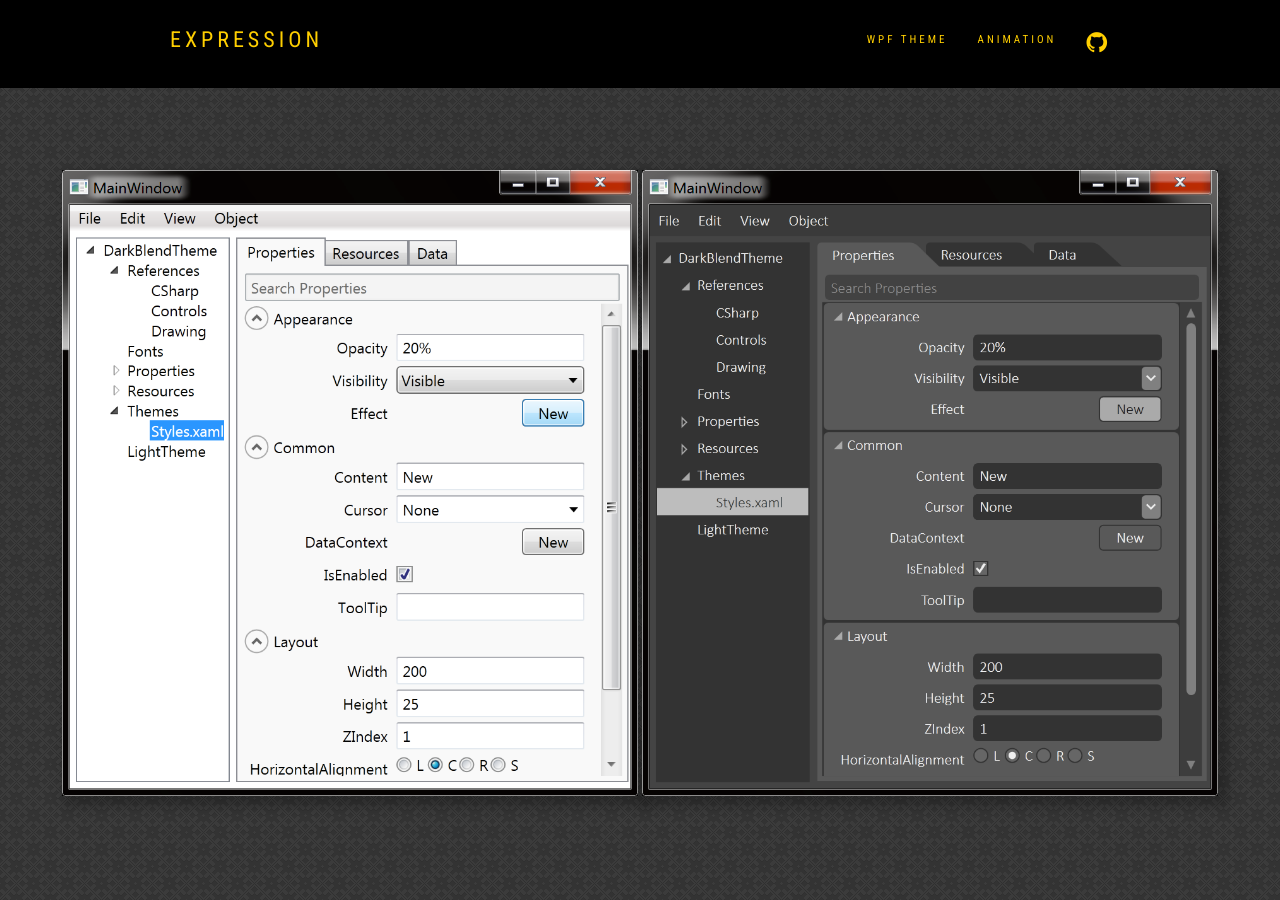
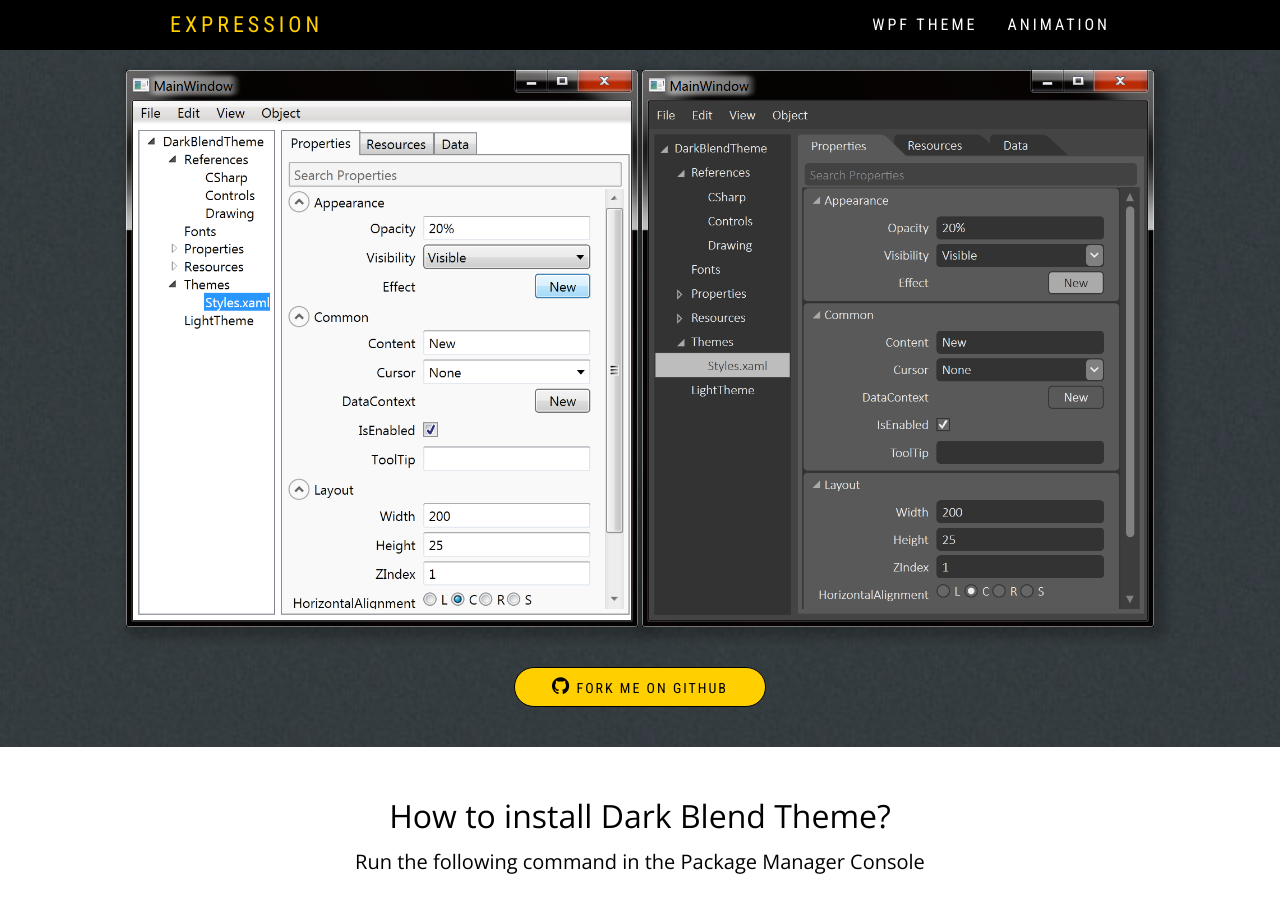
Before and after one commit to DanPristupov/WpfExpressionBlendTheme, a Jekyll site: the page built from index.html, in a window 1280 px wide and 900 px high. Built offline with Jekyll 4.4.1, drawn with Linux system fonts in a browser that asks for light colours; some web fonts are replaced; some of the changed text lies outside the part shown.

Commit message:
Updates website

```diff
--- a/_includes/head.html
+++ b/_includes/head.html
@@ -17,14 +17,29 @@
     <link href="assets/css/animate.css" rel="stylesheet">
     <link href="assets/css/style.css" rel="stylesheet">
     <style type="text/css">
+
         .hs-caption {
             color: black;
-            background-image: url("assets/images/dark_embroidery.png");
+            background-image: url("assets/images/bg1.png");
             background-repeat: repeat-y left top;
         }
 
-        .caption {
-            padding-top: 100px;
+        .expression >a{
+            font-weight: 500;
+            font-size: 14px;
+            margin: 30px 10px 10px 10px;
+        }
+
+        .btn-expression{
+            color: black;
+            background-color: #FFCF00;
+            border-color: black;
+            font-weight: 500;
+            font-size: 13px;
+        }
+
+        .cap-content {
+
         }
 
         .container {
@@ -52,10 +67,15 @@
 
             .controls-image img {
                 max-width: 300px;
-            }
+        }
 
         .black-line {
             background-color: black;
+        }
+
+        .navbar-transparent {
+            padding-top: 0px;
+            padding-bottom: 0px;
         }
 
         .navbar-custom .navbar-brand {
@@ -63,20 +83,23 @@
         }
 
         .navbar-custom .nav li > a {
-            color: #FFCF00;
+            color: white;
+            font-size: 16px;
         }
 
         .main-image {
             display: inline-block;
             margin-left: auto;
             margin-right: auto;
-            width: 45%;
+            width: 40%;
+            max-width: 700px;
         }
 
         #images {
             text-align: center;
             margin-top: 70px;
         }
+
 
         .widget .widget-title {
             border-bottom: 1px dotted #c2c2c2;
@@ -85,18 +108,29 @@
             margin: 30px;
         }
 
-        .module-title .big {
-            font-size: 40px;
+        .module-title-big {
+            color: black;
+            font-size: 32px;
+            margin: 0px;
+        }
+
+        .module-title-small {
+            color: black;
+            font-size: 20px;
+        }
+
+        .title-p {
+            color: black;
+            font-size: 16px;
         }
 
         .divider-y {
             border-top: 1px solid #FFCF00;
-            ;
             margin: 0;
         }
 
         .fa-big {
-            font-size: 24px;
+            font-size: 20px;
         }
     </style>
 </head>
--- a/_includes/header.html
+++ b/_includes/header.html
@@ -5,7 +5,7 @@
 </div>
 
 <!-- Navigation start -->
-<nav class="navbar navbar-custom navbar-transparent navbar-fixed-top black-line" role="navigation">
+<nav class="navbar navbar-custom navbar-fixed-top black-line" role="navigation">
 
     <div class="container">
 
@@ -26,9 +26,9 @@
                 <li><a href="index.html">WPF Theme</a></li>
 
                 <li><a href="wpfanimation.html">Animation</a></li>
-
+                <!--
                 <li><a href="https://github.com/DanPristupov/WpfThemes"><i class="fa fa-big fa-github"></i></a></li>
-
+                -->
             </ul>
         </div>
 
--- a/index.html
+++ b/index.html
@@ -3,10 +3,10 @@
 title: EXPRESSION - XAML themes
 ---
 	<!-- Home start -->
-	<section id="home" class="home-section home-fade home-full-height">
+	<section>
 
-		<div class="hs-caption caption">
-
+		<div class="hs-caption">
+			<div class=" text-center">
 				<div class="row">
 					<div class="col-sm-12">
 						<div id="images">
@@ -15,11 +15,38 @@
 						</div>
 					</div>
 				</div>
+				<div class="row mt-10 mb-30">
+					<div class="expression col-sm-12">
 
+							<a href="https://github.com/DanPristupov/WpfThemes" class="section-scroll btn button btn-expression btn-border-d btn-circle"><i class="fa fa-big fa-github"></i> Fork me on github</a>
+
+					</div>
+				</div><!-- .row -->
+
+
+			</div>
 		</div>
 
 	</section >
 	<!-- Home end -->
+
+	<section class="mt-40 mb-40">
+		<div class="container">
+
+			<div class="row">
+
+				<div class="col-sm-8 col-sm-offset-2 ">
+
+					<p class="module-title-big text-center">How to install Dark Blend Theme?</p>
+					<p class="module-title-small mb-20 text-center">Run the following command in the Package Manager Console </p>
+
+					<pre><code>PM&gt; Install-Package WPFThemes.DarkBlend</code></pre>
+				</div>
+
+			</div><!-- .row -->
+
+		</div>
+	</section>
 
 	<!-- Wrapper start -->
 	<div class="main">
@@ -205,23 +232,6 @@
 		</section>
 		<!--Component end-->
 
-		<section id="news" class="mb-70 mt-70">
-			<div class="container">
-
-				<div class="row">
-
-					<div class="col-sm-12 text-center">
-
-						<h2 class="module-title font-alt mb-20">Make your application look dark and cool <br> with our theme</h2>
-
-						<a href="#about" class="section-scroll btn btn-border-d btn-round">Dark Blend Theme</a>
-					</div>
-
-				</div><!-- .row -->
-
-			</div>
-		</section>
-
 		<!-- DataGrid start -->
 		<section class="module bg-dark-60 pt-0 pb-0" data-background="assets/images/section-7.jpg">
 
@@ -336,51 +346,14 @@
 		</section>
 		<!-- Testimonials end -->
 
-		<!-- Contact start -->
-		<section id="contact" class="module">
+		<section id="news" class="mb-70 mt-70">
 			<div class="container">
 
 				<div class="row">
 
-					<div class="col-sm-6 col-sm-offset-3">
+					<div class="col-sm-12 text-center">
 
-						<h2 class="module-title font-alt">Get in touch</h2>
-
-					</div>
-
-				</div><!-- .row -->
-
-				<div class="row">
-
-					<div class="col-sm-6 col-sm-offset-3">
-
-						<form id="contact-form" role="form" novalidate="">
-
-							<div class="form-group">
-								<label class="sr-only" for="cname">Name</label>
-								<input type="text" id="cname" class="form-control" name="cname" placeholder="Name*" required="" data-validation-required-message="Please enter your name.">
-								<p class="help-block text-danger"></p>
-							</div>
-
-							<div class="form-group">
-								<label class="sr-only" for="cemail">Your Email</label>
-								<input type="email" id="cemail" name="cemail" class="form-control" placeholder="Your E-mail*" required="" data-validation-required-message="Please enter your email address.">
-								<p class="help-block text-danger"></p>
-							</div>
-
-							<div class="form-group">
-								<textarea class="form-control" id="cmessage" name="cmessage" rows="7" placeholder="Message*" required="" data-validation-required-message="Please enter your message."></textarea>
-								<p class="help-block text-danger"></p>
-							</div>
-
-							<div class="text-center">
-								<button type="submit" class="btn btn-block btn-round btn-d">Submit</button>
-							</div>
-
-						</form>
-
-						<!-- Ajax response -->
-						<div id="contact-response" class="ajax-response font-alt"></div>
+						<h2 class="module-title font-alt mb-20">Make your application look dark and cool <br> with our theme</h2>
 
 					</div>
 
@@ -388,7 +361,6 @@
 
 			</div>
 		</section>
-		<!-- Contact end -->
 
 		<!-- Footer start -->
 		<footer class="footer bg-dark">
```
Also changed, not shown: assets/images/bg1.png (added). Lines whose indentation alone changed are shown as unchanged.
